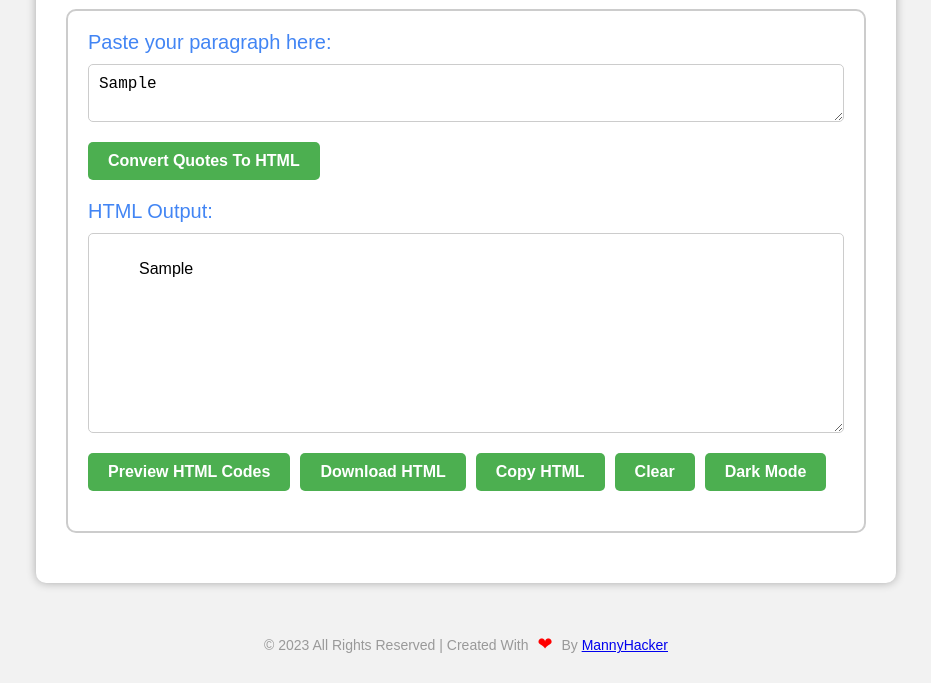
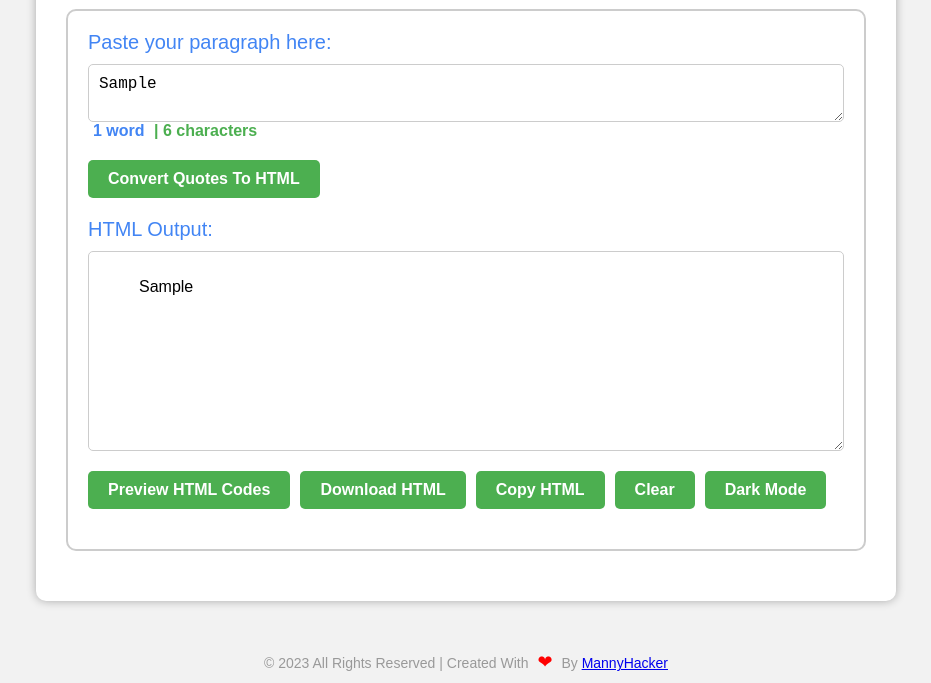
Before and after one commit to MannyHackers/Paragraph-to-Blockquotes-HTML-Converter, a plain HTML site: page index.html in a window 1280 px wide. Both pictures are taken after typing "Sample" into the empty fields and a click on the button "Convert Quotes To HTML". Shown: the part 125-808 px from the top of the page, without its empty margins (174-1105 px from the left). Drawn offline with Linux system fonts and the light colour scheme.

Commit message:
Added Word And Character Count Features & Fixed Some Css Code

```diff
--- a/index.html
+++ b/index.html
@@ -13,6 +13,10 @@
             <div class="input-block">
                 <label for="paragraph">Paste your paragraph here:</label>
                 <textarea id="paragraph" placeholder="Enter your paragraph here"></textarea>
+                 <div class="counts">
+                <span id="word-count"></span>
+                <span id="char-count"></span>
+                </div>
             </div>
             <div class="buttons">
                 <button id="convert-btn" class="green-button" title="Convert Quotes To HTML">Convert Quotes To HTML</button>
--- a/script.js
+++ b/script.js
@@ -152,3 +152,26 @@ downloadBtn.addEventListener('click', downloadHtml);
 copyBtn.addEventListener('click', copyHtml);
 clearBtn.addEventListener('click', clearOutput);
 darkModeBtn.addEventListener('click', toggleDarkMode);
+
+function countWordsAndChars() {
+  const inputParagraph = paragraph.value;
+  const wordCount = inputParagraph.trim().split(/\s+/).filter(Boolean).length;
+  const charCount = inputParagraph.length;
+  const wordCountSpan = document.getElementById('word-count');
+  const charCountSpan = document.getElementById('char-count');
+  wordCountSpan.textContent = `${wordCount} ${wordCount === 1 ? 'word' : 'words'}`;
+  charCountSpan.textContent = `| ${charCount} ${charCount === 1 ? 'character' : 'characters'}`;
+  // Add CSS styles to the word and character count
+  wordCountSpan.style.fontWeight = 'bold';
+  wordCountSpan.style.color = '#4285f4';
+  wordCountSpan.style.marginTop = '10px';
+  wordCountSpan.style.marginLeft = '5px';
+  charCountSpan.style.fontWeight = 'bold';
+  charCountSpan.style.color = '#4caf50';
+  charCountSpan.style.marginTop = '10px';
+  charCountSpan.style.marginLeft = '5px';
+}
+
+paragraph.addEventListener('input', () => {
+    countWordsAndChars();
+});
--- a/style.css
+++ b/style.css
@@ -206,6 +206,7 @@ body.dark-mode {
 }
 .dark-mode #paragraph {
   background-color: #222;
+  color: white;
 }
 
 #output.dark-mode {
```
